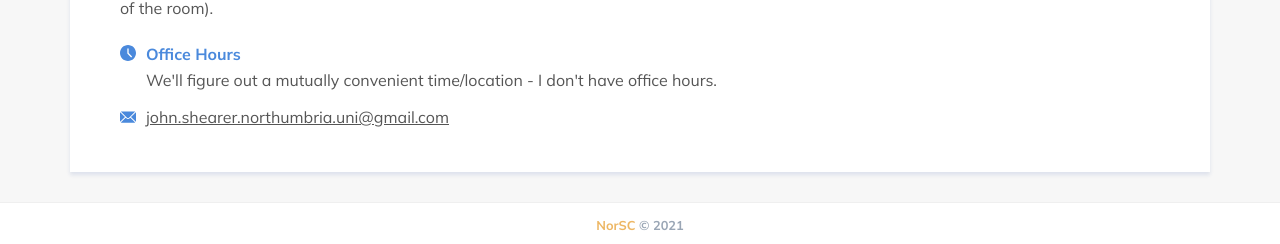
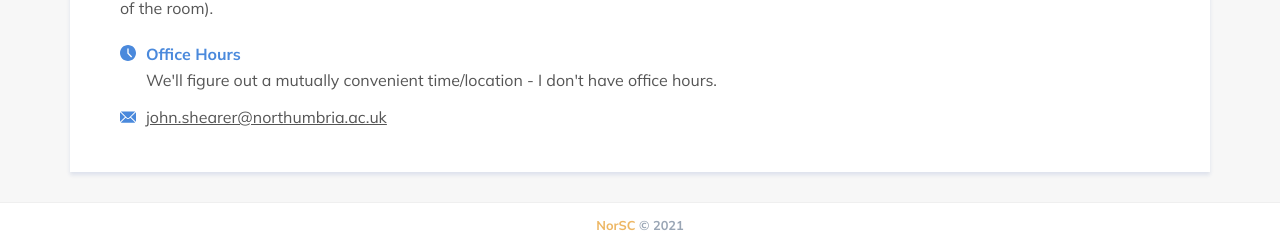
Before and after one commit to NorSC/supervisor-search, a Jekyll site: the page built from _supervisors/john-shearer.md, in a window 1280 px wide and 900 px high, scrolled down 1634 px. Shown: the part 653-897 px from the top of the window. Built offline with Jekyll 4.4.1, drawn with Linux system fonts in a browser that asks for light colours; a script that is not in the unit is left out.

Commit message:
Update Supervisors “john-shearer”

```diff
--- a/_supervisors/john-shearer.md
+++ b/_supervisors/john-shearer.md
@@ -2,9 +2,9 @@
 layout: supervisor
 title: John Shearer
 available: true
-available_msc: true
+available_msc: false
 available_phd: false
-email: john.shearer.northumbria.uni@gmail.com
+email: john.shearer@northumbria.ac.uk
 office_hours: We'll figure out a mutually convenient time/location - I don't
   have office hours.
 research_group: Northumbria Social Computing
```
